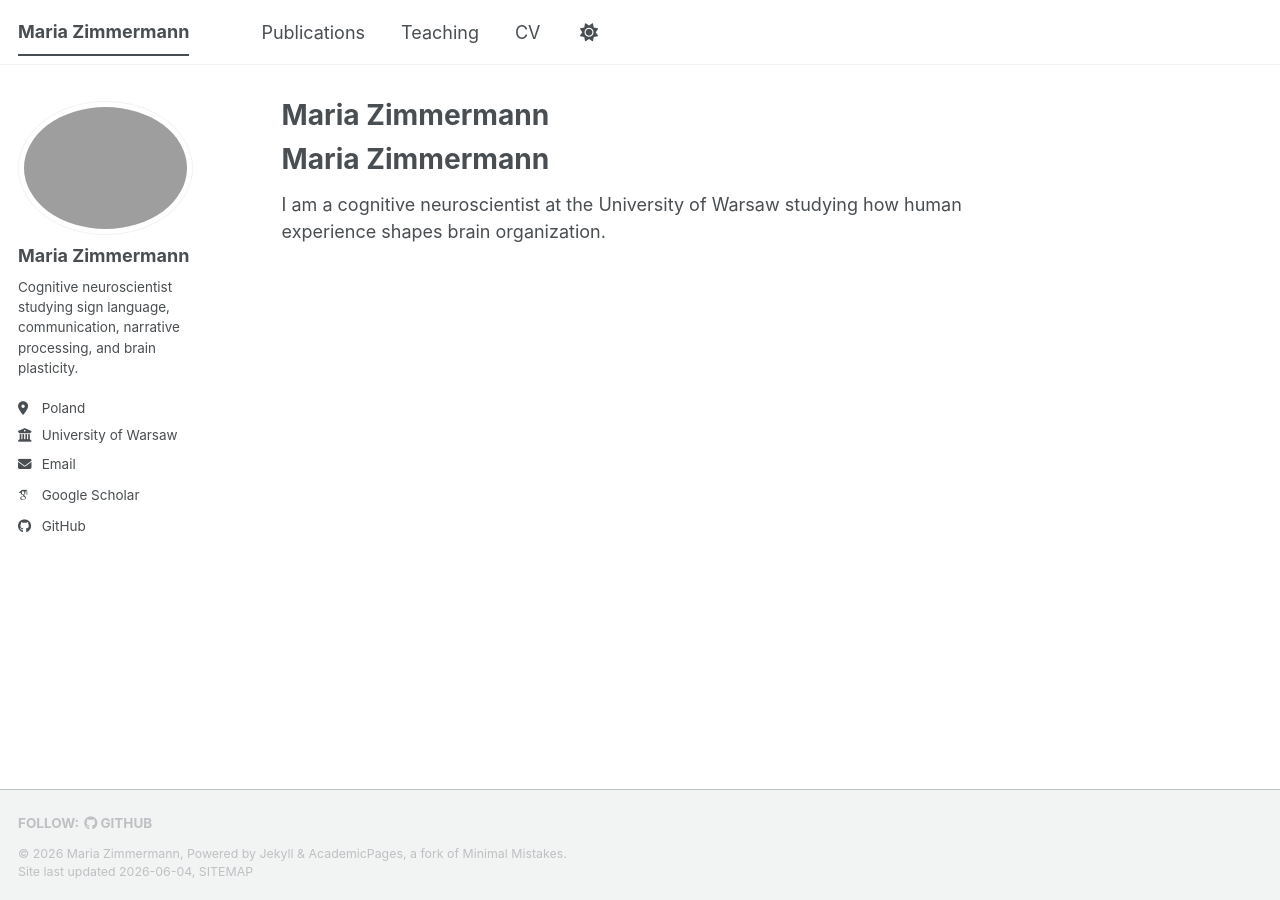
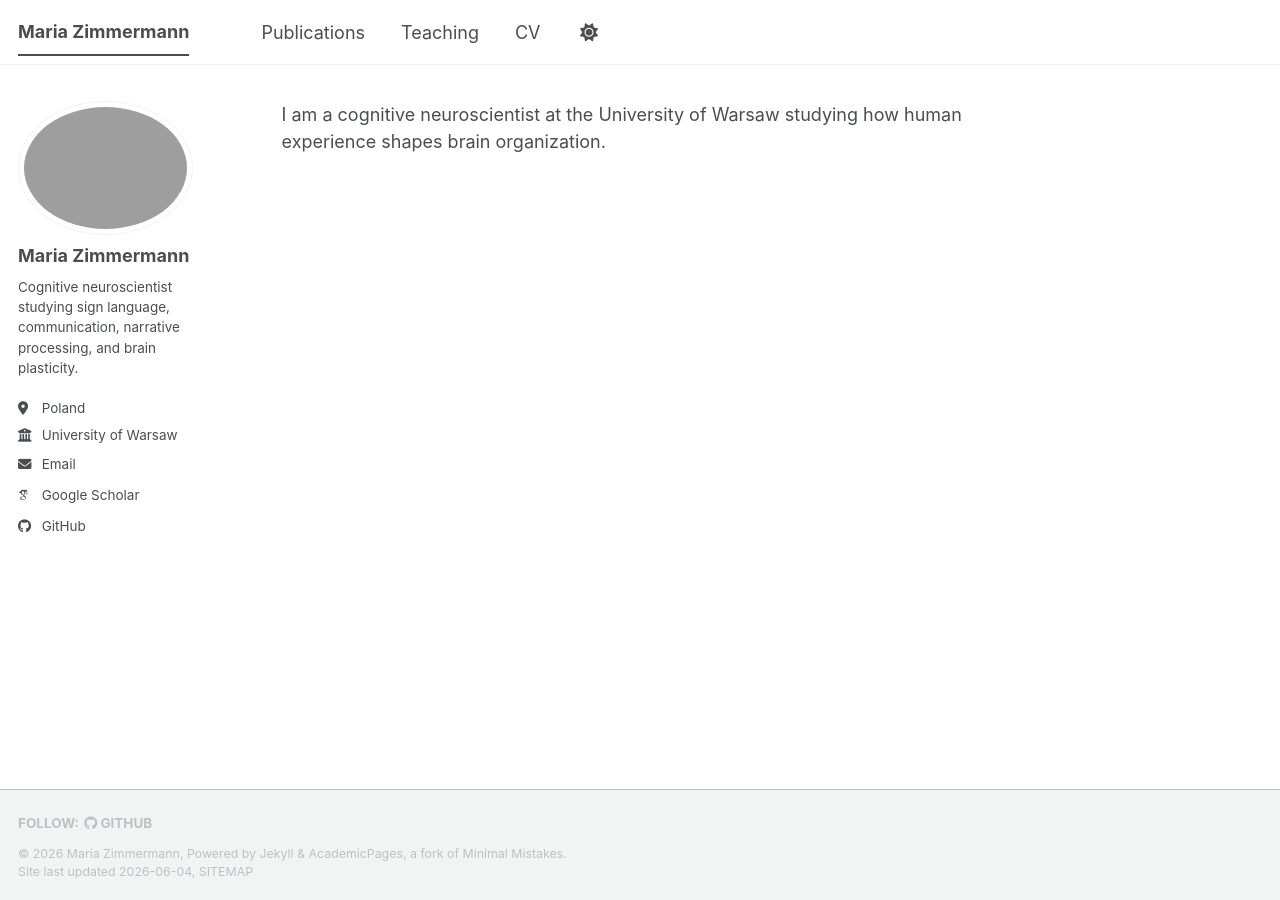
Before and after one commit to MariaZofiaZimmermann/mariazofiazimmermann.github.io, a Jekyll site: the page built from _pages/about.md, in a window 1280 px wide. Built offline with Jekyll 4.4.1, drawn with Linux system fonts in a browser that asks for light colours; some web fonts are replaced; a script bundle is joined from its source files by our own code; library files that are not in the unit come from our copies; our own code applies the rules of GitHub Pages for plain Markdown files.

Commit message:
Update about.md

```diff
--- a/_pages/about.md
+++ b/_pages/about.md
@@ -5,6 +5,4 @@ permalink: /
 title:
 ---
 
-# Maria Zimmermann
-
 I am a cognitive neuroscientist at the University of Warsaw studying how human experience shapes brain organization.
```
